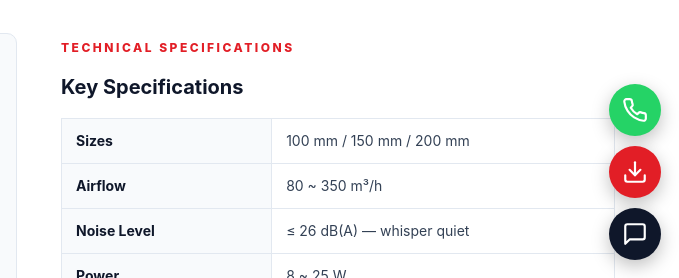
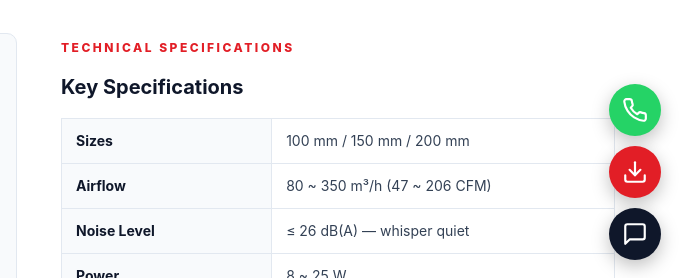
Before and after one commit to baer-ventilation/baer-ventilation, a plain HTML site: page product-ceiling-mount-fan.html in a window 1280 px wide. Shown: the part 522-800 px from the top of the page, 601-1280 px from the left. Drawn offline with Linux system fonts and the light colour scheme.

Commit message:
Product pages: add CFM conversion + MOQ (product-ceiling-mount-fan.html)

```diff
--- a/product-ceiling-mount-fan.html
+++ b/product-ceiling-mount-fan.html
@@ -228,7 +228,7 @@ footer .fmail{color:#E21E26;font-weight:700;}
       <h3>Key Specifications</h3>
       <table class="ptable">
       <tr><th>Sizes</th><td>100 mm / 150 mm / 200 mm</td></tr>
-      <tr><th>Airflow</th><td>80 ~ 350 m³/h</td></tr>
+      <tr><th>Airflow</th><td>80 ~ 350 m³/h (47 ~ 206 CFM)</td></tr>
       <tr><th>Noise Level</th><td>≤ 26 dB(A) — whisper quiet</td></tr>
       <tr><th>Power</th><td>8 ~ 25 W</td></tr>
       <tr><th>Voltage</th><td>220V / 50Hz (110V / 60Hz optional)</td></tr>
```
